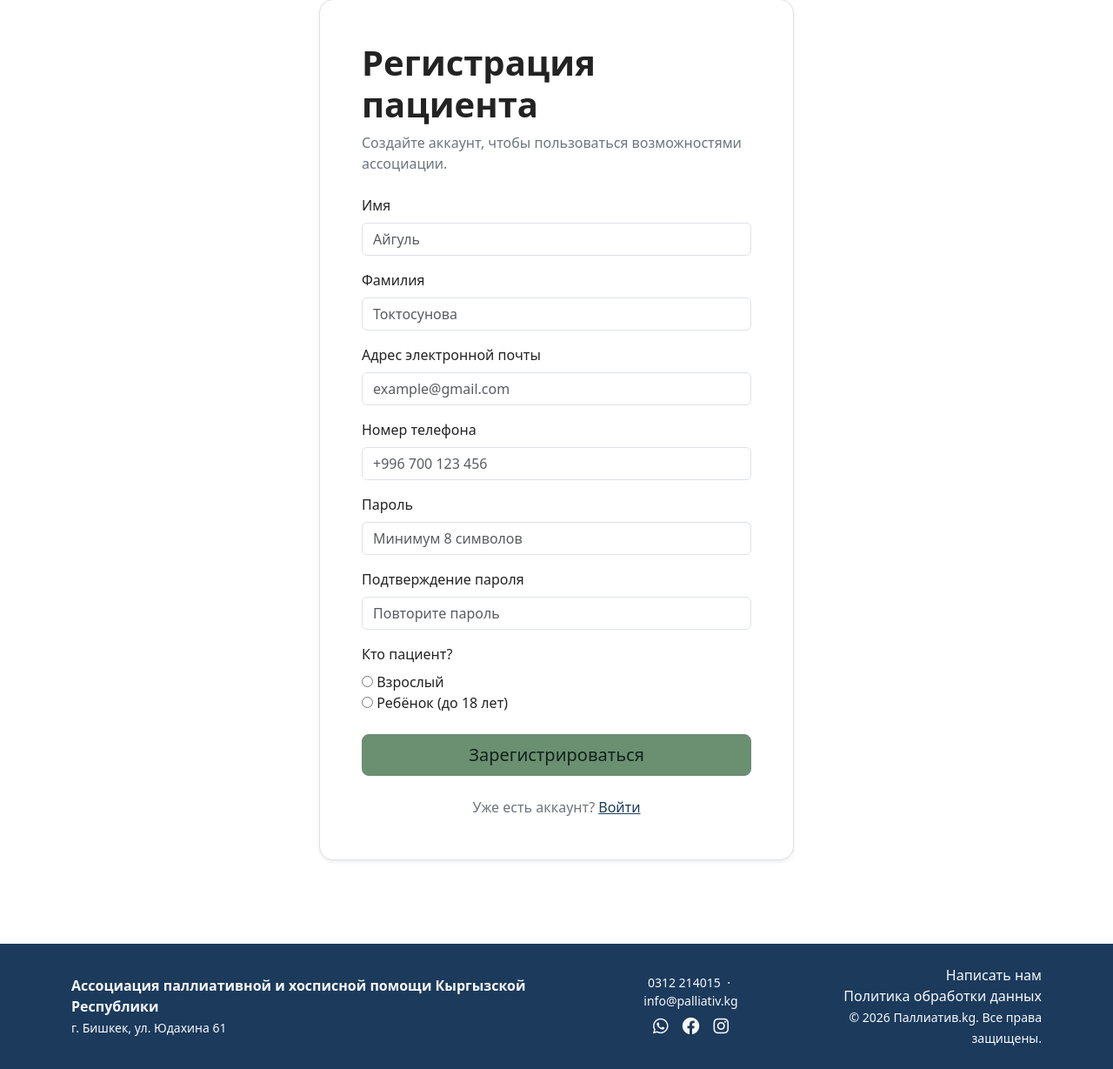
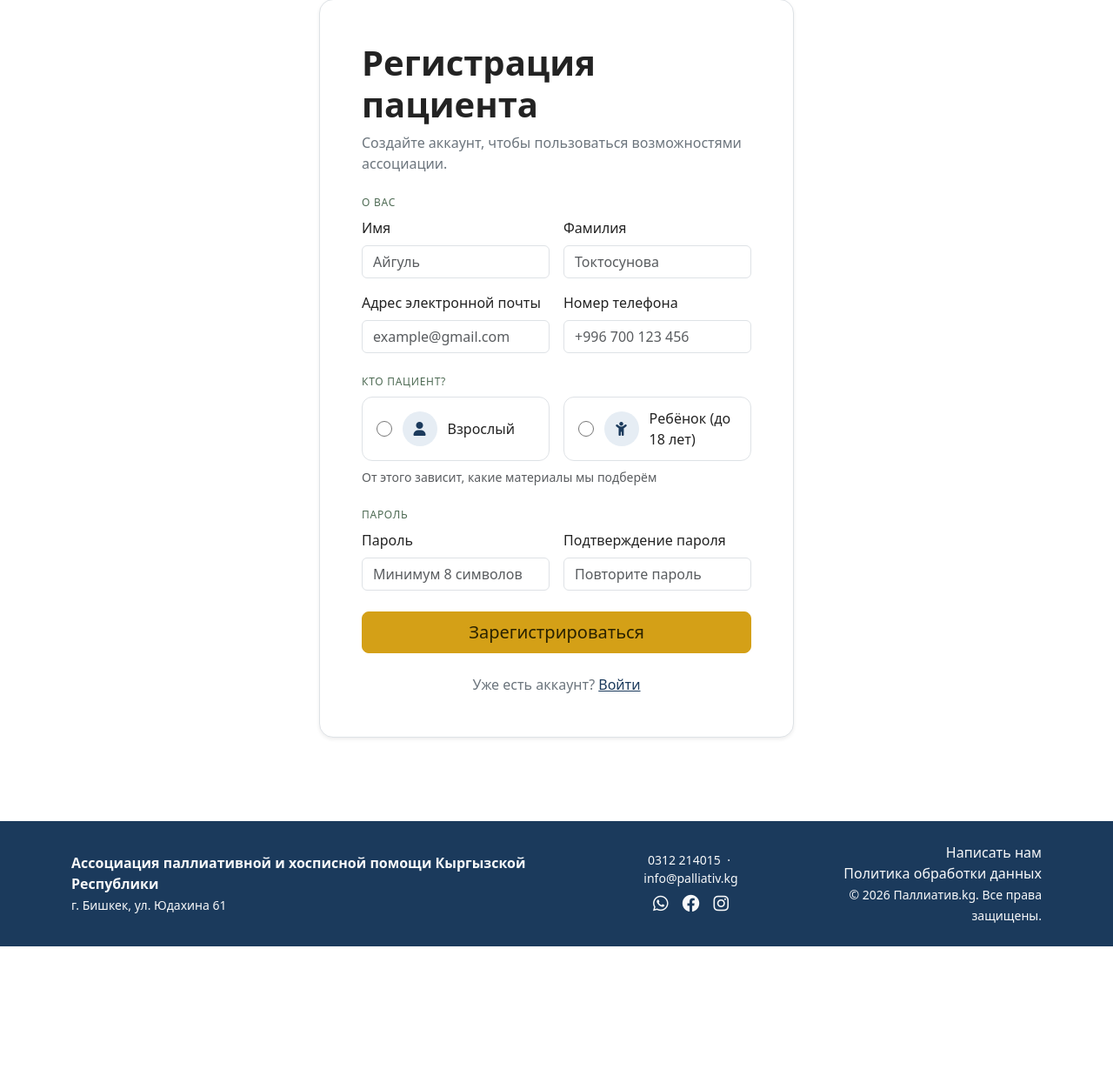
Before and after one commit to ramazantoichuev/palliativ, a Django app: page /accounts/register/patient/ in a window 1280 px wide. Shown: the part 205-1434 px from the top of the page at 87% size. After the commit the page ends 1293 px from the top, so only its background shows below. Run offline with Django 5.2, Linux system fonts and the light colour scheme; data comes from the database, SQL or seed files in the repository; parts of the project's set-up code (start-up, migrations or seed data) failed here and were passed over; some libraries are stand-ins or nearby versions.

Commit message:
Ticket 126

```diff
--- a/accounts/forms.py
+++ b/accounts/forms.py
@@ -3,6 +3,7 @@ from django.contrib.auth import get_user_model
 from django.contrib.auth.forms import AuthenticationForm
 from django.core.exceptions import ValidationError
 from django.utils.translation import gettext_lazy as _
+
 from accounts.models import PatientProfile
 from common.turnstile_form import TurnstileFormMixin
 
--- a/main/admin.py
+++ b/main/admin.py
@@ -11,7 +11,6 @@ from .models.editable_text_block import EditableTextBlock
 from .models.site_contacts import SiteContacts
 from .models.system_settings import SystemSettings
 from .models.team import TeamMember
-
 
 STATUS_PRIORITY = Case(
     When(status="new", then=Value(0)),
--- a/main/static/main/css/home-cards.css
+++ b/main/static/main/css/home-cards.css
@@ -433,3 +433,67 @@ a.contact-card:focus-visible {
     transition: none !important;
   }
 }
+
+/* Patient cabinets, survey, registration (Ticket 126) */
+.symptom-grid { display: grid; grid-template-columns: 1fr; gap: .75rem; }
+@media (min-width: 576px) { .symptom-grid { grid-template-columns: repeat(2, 1fr); } }
+@media (min-width: 992px) { .symptom-grid { grid-template-columns: repeat(3, 1fr); } }
+
+.symptom-tile {
+    display: flex; align-items: center; gap: .75rem;
+    min-height: 56px; padding: .75rem 1rem; cursor: pointer;
+    border: 1px solid var(--bs-border-color); border-radius: .75rem;
+    background: var(--white);
+}
+.symptom-tile input { width: 1.25rem; height: 1.25rem; flex-shrink: 0; }
+.symptom-tile:has(input:checked) {
+    border: 2px solid var(--deep-blue);
+    background: var(--badge-blue-bg);
+}
+.symptom-tile:has(input:focus-visible) { outline: 2px solid var(--mustard); outline-offset: 2px; }
+
+.survey-actions {
+    display: flex; align-items: center; justify-content: space-between;
+    gap: 1rem; margin-top: 1.5rem;
+}
+@media (max-width: 767.98px) {
+    .survey-actions {
+        position: sticky; bottom: 0; z-index: 5;
+        padding: .75rem 0; margin-top: 1rem;
+        background: var(--white); border-top: 1px solid var(--bs-border-color);
+    }
+}
+
+.badge-symptom, .badge-audience {
+    display: inline-block; padding: .2rem .7rem; border-radius: 999px;
+    font-size: .85rem; font-weight: 600;
+}
+.badge-symptom { background: var(--badge-green-bg); color: var(--soft-green-dark); }
+.badge-audience--pediatric { background: var(--badge-mustard-bg); color: var(--mustard-text-dark); }
+.badge-audience--specialist { background: var(--badge-blue-bg); color: var(--deep-blue); }
+.badge-audience--caregiver { background: var(--badge-gray-bg); color: var(--warm-gray); }
+
+.cabinet-title { position: relative; padding-bottom: .75rem; }
+.cabinet-title::after {
+    content: ""; position: absolute; left: 0; bottom: 0;
+    width: 48px; height: 4px; border-radius: 2px; background: var(--mustard);
+}
+.cabinet-heading { color: var(--warm-gray); }
+
+.register-label {
+    font-size: .75rem; text-transform: uppercase; letter-spacing: .06em;
+    color: var(--soft-green-dark); margin: 1.5rem 0 .5rem;
+}
+.age-option {
+    display: flex; align-items: center; gap: .75rem; cursor: pointer; height: 100%;
+    padding: .75rem 1rem; border: 1px solid var(--bs-border-color); border-radius: .75rem;
+}
+.age-option:has(input:checked) { border: 2px solid var(--deep-blue); background: var(--badge-blue-bg); }
+.age-option:has(input:focus-visible) { outline: 2px solid var(--mustard); outline-offset: 2px; }
+.age-option .age-radio { width: 1.1rem; height: 1.1rem; flex-shrink: 0; }
+.age-option__icon {
+    width: 40px; height: 40px; border-radius: 50%; flex-shrink: 0;
+    display: inline-flex; align-items: center; justify-content: center;
+    background: var(--badge-blue-bg); color: var(--deep-blue);
+}
+.age-option:has(input:checked) .age-option__icon { background: var(--white); }
--- a/main/static/main/css/theme.css
+++ b/main/static/main/css/theme.css
@@ -25,6 +25,11 @@
     --soft-green-dark:  #4E6B54; /* зелёный текст на светлом, 5.9:1 */
     --on-soft-green:    #10231A; /* текст на зелёном фоне, 4.5:1 */
     --light-on-blue:    #EAF0F6; /* светлые ссылки/текст на deep-blue, 10.2:1 */
+    --badge-green-bg:    #EAF1EB; /* фон бейджа симптома */
+    --badge-blue-bg:     #E6EDF4; /* фон бейджа «Для специалистов», выбранных плиток */
+    --badge-mustard-bg:  #FBF1D3; /* фон бейджа «Детям» */
+    --badge-gray-bg:     #EEF0F2; /* фон бейджа «Ухаживающим» */
+    --mustard-text-dark: #6F560E; /* тёмный горчичный текст на светлом */
 }
 
 /* --- Переопределение переменных Bootstrap 5.3 ---
--- a/patients/views.py
+++ b/patients/views.py
@@ -7,9 +7,9 @@ from django.views import View
 from django.views.generic import ListView
 
 from accounts.models import BaseUser
-from .matching import match_for_cards
 
 from .forms import SymptomSurveyForm
+from .matching import match_for_cards
 from .models import PatientCard
 
 
--- /dev/null
+++ b/templates/accounts/partials/field.html
@@ -0,0 +1,6 @@
+<label for="{{ field.id_for_label }}" class="form-label">{{ field.label }}</label>
+{{ field }}
+{% if field.help_text %}<div class="form-text">{{ field.help_text }}</div>{% endif %}
+{% for error in field.errors %}
+    <div class="invalid-feedback d-block">{{ error }}</div>
+{% endfor %}
--- a/templates/accounts/patient_register.html
+++ b/templates/accounts/patient_register.html
@@ -24,51 +24,52 @@
                     </p>
 
                     <form method="post">
-
                         {% csrf_token %}
-
-                        {% for field in form %}
-                            <div class="mb-3">
-
-                                <label
-                                    for="{{ field.id_for_label }}"
-                                    class="form-label"
-                                >
-                                    {{ field.label }}
-                                </label>
-
-                                {{ field }}
-
-                                {% if field.help_text %}
-                                    <div class="form-text">
-                                        {{ field.help_text }}
-                                    </div>
-                                {% endif %}
-
-                                {% for error in field.errors %}
-                                    <div class="invalid-feedback d-block">
-                                        {{ error }}
-                                    </div>
-                                {% endfor %}
-
-                            </div>
-                        {% endfor %}
+                        {% if form.company_site %}{{ form.company_site }}{% endif %}
 
                         {% if form.non_field_errors %}
                             {% for error in form.non_field_errors %}
-                                <div class="alert alert-danger">
-                                    {{ error }}
-                                </div>
+                                <div class="alert alert-danger">{{ error }}</div>
                             {% endfor %}
                         {% endif %}
 
-                        <button
-                            type="submit"
-                            class="btn btn-success btn-lg w-100 mt-2"
-                        >
+                        <div class="register-label">{% trans "О вас" %}</div>
+                        <div class="row g-3">
+                            <div class="col-md-6">{% include 'accounts/partials/field.html' with field=form.first_name %}</div>
+                            <div class="col-md-6">{% include 'accounts/partials/field.html' with field=form.last_name %}</div>
+                            <div class="col-md-6">{% include 'accounts/partials/field.html' with field=form.email %}</div>
+                            <div class="col-md-6">{% include 'accounts/partials/field.html' with field=form.phone %}</div>
+                        </div>
+
+                        <div class="register-label">{% trans "Кто пациент?" %}</div>
+                        <div class="row g-3">
+                            {% for radio in form.patient_age %}
+                            <div class="col-md-6">
+                                <label class="age-option" for="{{ radio.id_for_label }}">
+                                    {{ radio.tag }}
+                                    <span class="age-option__icon" aria-hidden="true">
+                                        <i class="fa-solid {% if radio.data.value == 'child' %}fa-child{% else %}fa-user{% endif %}"></i>
+                                    </span>
+                                    <span>{{ radio.choice_label }}</span>
+                                </label>
+                            </div>
+                            {% endfor %}
+                        </div>
+                        {% for error in form.patient_age.errors %}
+                            <div class="invalid-feedback d-block">{{ error }}</div>
+                        {% endfor %}
+                        <p class="text-muted small mt-2 mb-0">{% trans "От этого зависит, какие материалы мы подберём" %}</p>
+
+                        <div class="register-label">{% trans "Пароль" %}</div>
+                        <div class="row g-3">
+                            <div class="col-md-6">{% include 'accounts/partials/field.html' with field=form.password1 %}</div>
+                            <div class="col-md-6">{% include 'accounts/partials/field.html' with field=form.password2 %}</div>
+                        </div>
+
+                        <button type="submit" class="btn btn-primary btn-lg w-100 mt-4">
                             {% trans "Зарегистрироваться" %}
                         </button>
-                    {% include 'partial/turnstile_widget.html' %}
+                        {% include 'partial/turnstile_widget.html' %}
                     </form>
 
                     <div class="text-center mt-4">
```
Also changed, not shown: accounts/tests/test_forms/test_patient_register_form.py (+35 -0 lines), accounts/tests/test_models/test_patient_profile.py (+5 -0 lines), accounts/tests/test_views/test_patient_register.py (+4 -0 lines), accounts/tests/test_views/test_registration_gate.py (+1 -0 lines), main/tests/test_consultation_admin.py (+3 -1 lines), patients/tests/test_cabinets.py (added, +106 -0 lines), patients/tests/test_matching.py (added, +60 -0 lines), patients/tests/test_patient_card/test_symptom_matching.py (+15 -9 lines), patients/tests/test_patient_card/test_symptom_survey.py (+1 -1 lines), locale/en/LC_MESSAGES/django.po, locale/ky/LC_MESSAGES/django.po, 2 other files.
